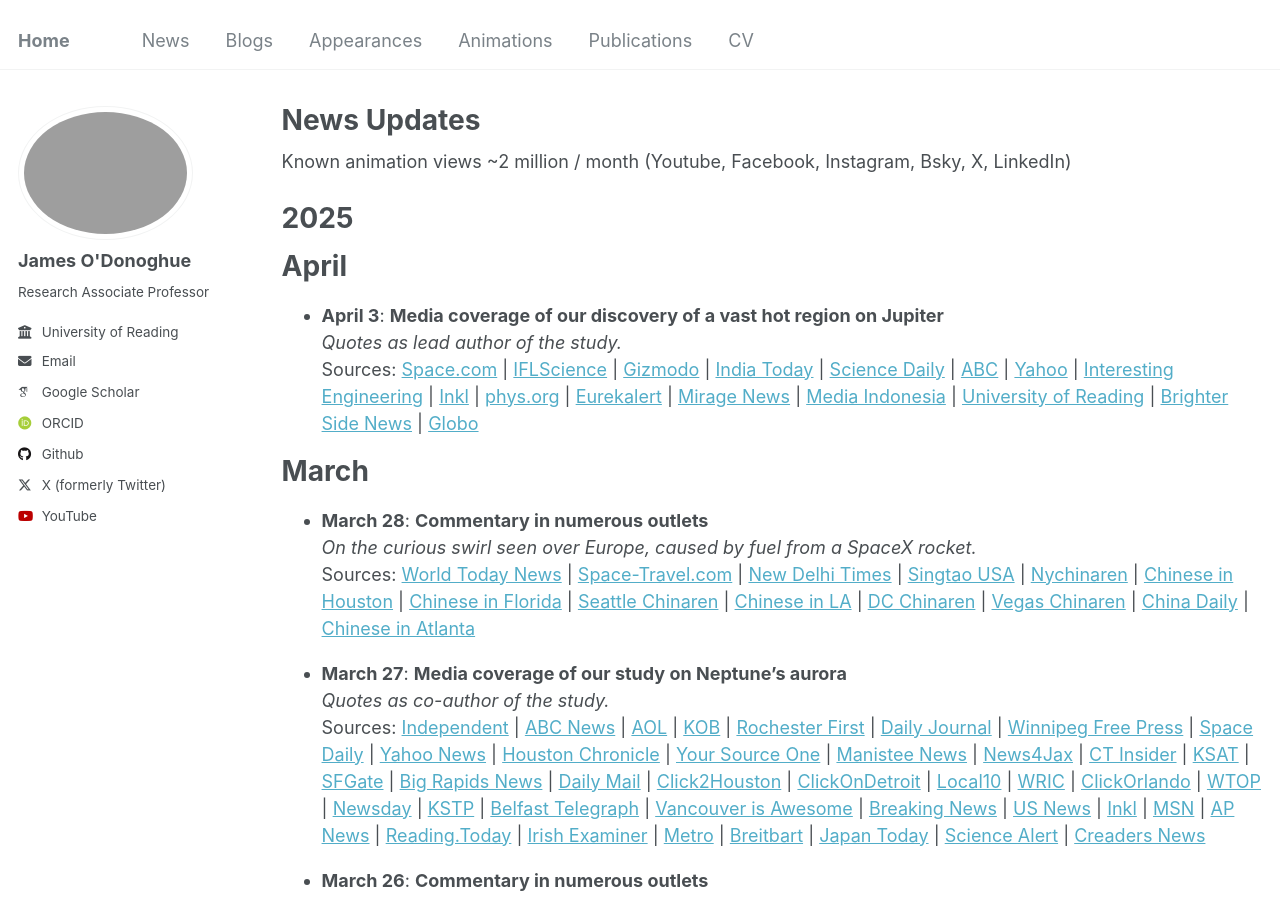
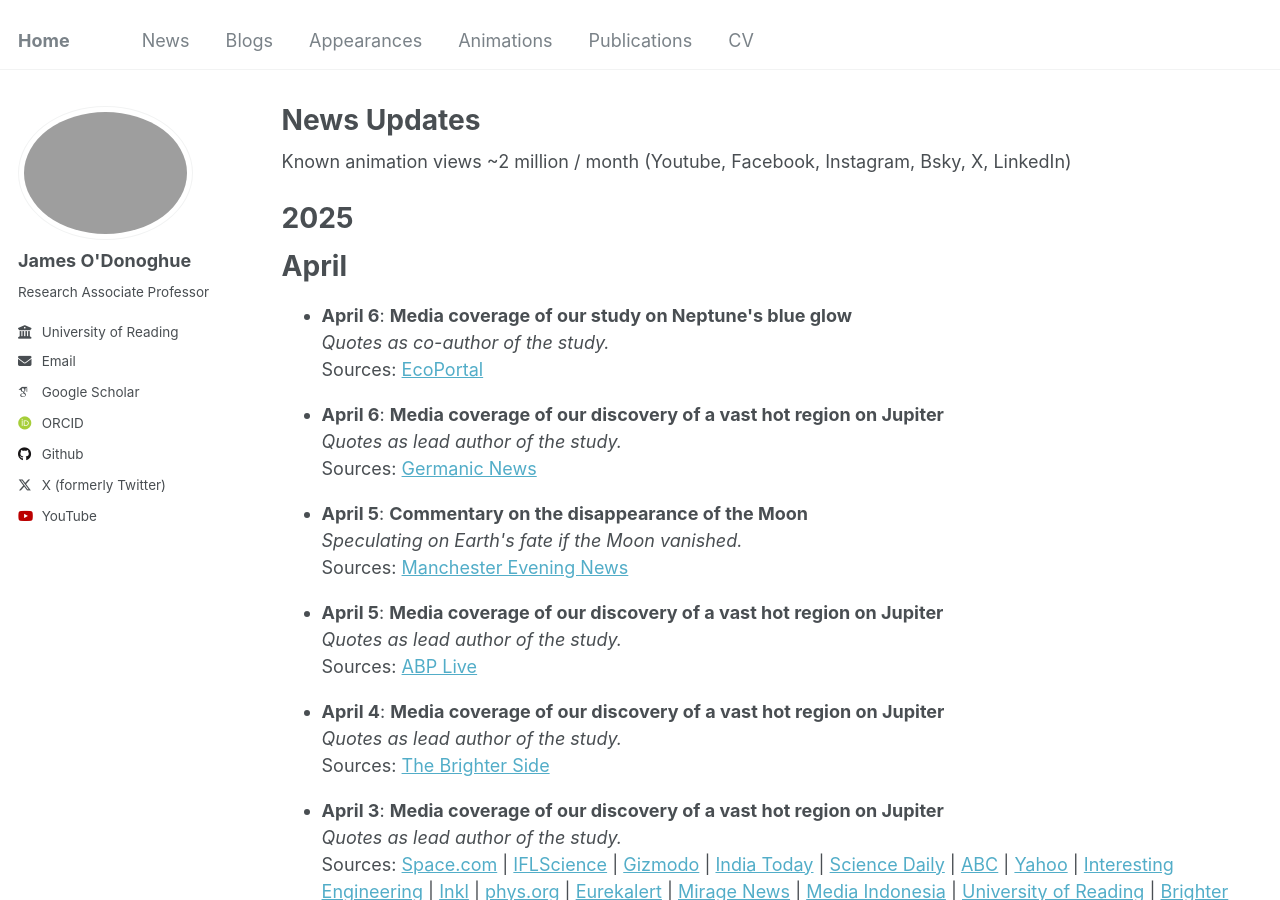
Before and after one commit to odonoghuespace/odonoghuespace.github.io, a Jekyll site: the page built from _pages/news.html, in a window 1280 px wide and 900 px high. Built offline with Jekyll 4.4.1, drawn with Linux system fonts in a browser that asks for light colours; some web fonts are replaced.

Commit message:
Update news.html

```diff
--- a/_pages/news.html
+++ b/_pages/news.html
@@ -10,6 +10,49 @@ Known animation views ~2 million / month (Youtube, Facebook, Instagram, Bsky, X,
 <h1>2025</h1>
 
 <h1>April</h1>
+
+<ul>
+  <li><strong>April 6</strong>: <strong>Media coverage of our study on Neptune's blue glow</strong><br>
+    <em>Quotes as co-author of the study.</em><br>
+    Sources:
+    <a href="https://www.ecoportal.net/en/has-always-been-elusive-blue-neptune/4801/">EcoPortal</a>
+  </li>
+</ul>
+
+<ul>
+  <li><strong>April 6</strong>: <strong>Media coverage of our discovery of a vast hot region on Jupiter</strong><br>
+    <em>Quotes as lead author of the study.</em><br>
+    Sources:
+    <a href="https://germanic.news/ein-riesiger-solarsturm-entfesselt-die-holle-im-jupiter/">Germanic News</a>
+  </li>
+</ul>
+
+<ul>
+  <li><strong>April 5</strong>: <strong>Commentary on the disappearance of the Moon</strong><br>
+    <em>Speculating on Earth's fate if the Moon vanished.</em><br>
+    Sources:
+    <a href="https://www.manchestereveningnews.co.uk/news/uk-news/what-would-happen-earth-moon-31352272">Manchester Evening News</a>
+  </li>
+</ul>
+
+<ul>
+  <li><strong>April 5</strong>: <strong>Media coverage of our discovery of a vast hot region on Jupiter</strong><br>
+    <em>Quotes as lead author of the study.</em><br>
+    Sources:
+    <a href="https://bengali.abplive.com/science/jupiter-defenses-collapse-under-massive-solar-storm-had-a-crack-in-2017-1128753">ABP Live</a>
+  </li>
+</ul>
+
+<ul>
+  <li><strong>April 4</strong>: <strong>Media coverage of our discovery of a vast hot region on Jupiter</strong><br>
+    <em>Quotes as lead author of the study.</em><br>
+    Sources:
+    <a href="https://www.thebrighterside.news/post/awe-inspiring-first-astronomers-captured-jupiters-response-to-a-massive-solar-wind-strike/">The Brighter Side</a>
+  </li>
+</ul>
+
+
+
 
 <ul>
   <li><strong>April 3</strong>: <strong>Media coverage of our discovery of a vast hot region on Jupiter</strong><br>
```
